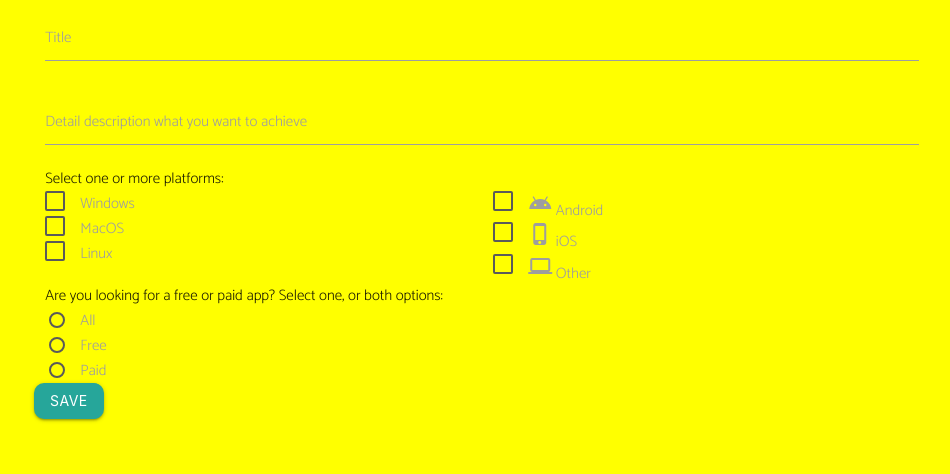
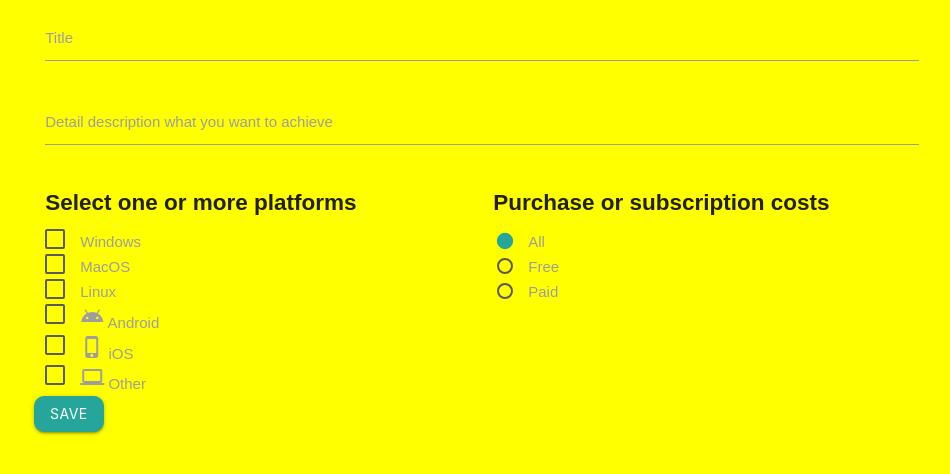
Before and after one commit to andreasjost/CI-MS3-Software-Forum, a Flask app: page /add_topic in a window 1280 px wide. Shown: the top 474 px of the page, without its empty margins (158-1108 px from the left). Run offline with Flask 2, Linux system fonts and the light colour scheme; some libraries are stand-ins or nearby versions.

Commit message:
Change formatting and style of 'platform' and 'cost'

```diff
--- a/static/css/style.css
+++ b/static/css/style.css
@@ -1,7 +1,11 @@
 body {
     background-color: yellow;
-    font-family: 'Catamaran', sans-serif;
+    font-family: 'Blinker', sans-serif;
 }
+
+/* --------------------------------------------------- box special */
+
+
 
 /* --------------------------------------------------- headers */
 
@@ -9,6 +13,11 @@ h1 {
     font-weight: 600;
     font-size: 2.5rem;
     text-align: center;
+}
+
+h4 {
+    font-size: 1.5rem;
+    font-weight: 600;
 }
 
 .row {
--- a/templates/addtopic.html
+++ b/templates/addtopic.html
@@ -18,10 +18,8 @@
 			</div>
 		</div>
 		<div class="row">
-            <div class="col s12">
-                Select one or more platforms:
-            </div>
 			<div class="col s12 m6">
+                <h4>Select one or more platforms</h4>
 				<label>
                     <input type="checkbox" class="filled-in" name="os" value="Windows"/>
                     <span><i class="fab fa-windows"></i> Windows</span>
@@ -36,8 +34,7 @@
                     <input type="checkbox" class="filled-in" name="os" value="Linux"/>
                     <span><i class="fab fa-linux"></i> Linux</span>
                 </label>
-			</div>
-            <div class="col s12 m6">
+                <br>
                 <label>
                     <input type="checkbox" class="filled-in" name="os" value="Android"/>
                     <span><i class="material-icons">android</i> Android</span>
@@ -52,17 +49,11 @@
                     <input type="checkbox" class="filled-in" name="os" value="Other"/>
                     <span><i class="material-icons">computer</i> Other</span>
                 </label>
-
 			</div>
-		</div>
-
-        <div class="row">
-            <div class="col s12">
-                Are you looking for a free or paid app? Select one, or both options:
-            </div>
-			<div class="col s12">
+            <div class="col s12 m6">
+                <h4>Purchase or subscription costs </h4>
                 <label>
-                    <input type="radio" name="cost" value="Any"/>
+                    <input type="radio" name="cost" value="Any" checked/>
                     <span>All</span>
                 </label>
                 <br>
@@ -76,8 +67,7 @@
                     <span>Paid</span>
                 </label>
 			</div>
-        </div>
-
+		</div>
 
 		<div class="row">
 			<button class="btn" type="submit" name="action">Save
```
